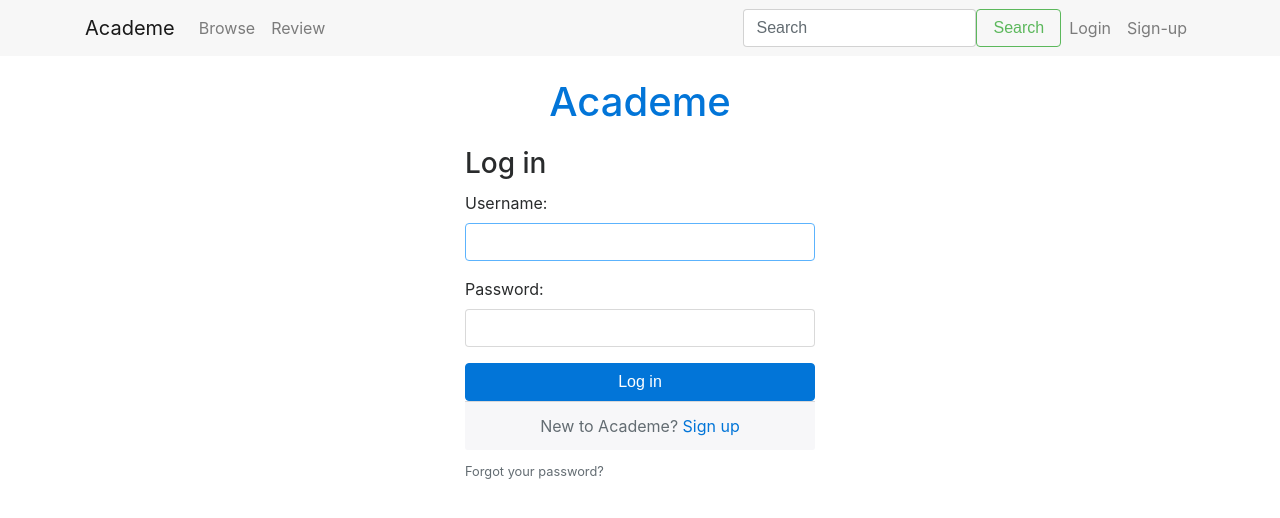
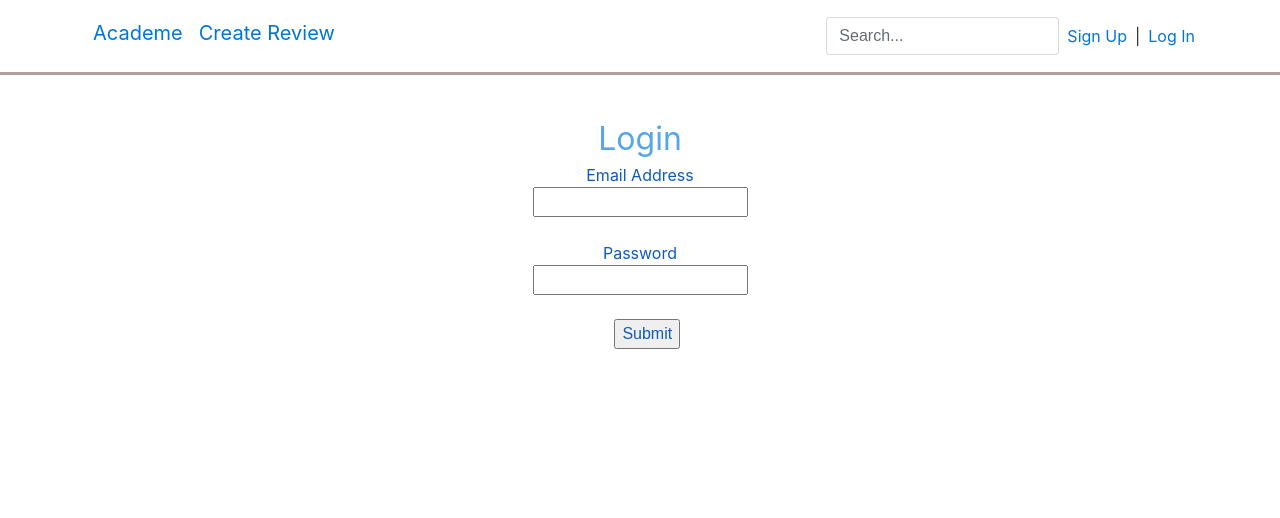
Before and after one commit to JayCay/Academe, a Django app: page /login/ in a window 1280 px wide. Shown: the top 518 px of the page. Run offline with Django 3.2, Linux system fonts and the light colour scheme; some libraries are stand-ins or nearby versions.

Commit message:
Login Signup and Homepage HTMLs

```diff
--- /dev/null
+++ b/static/css/123.css
@@ -0,0 +1,166 @@
+body {
+    margin: 0;
+    padding: 0;
+}
+
+#academe {
+     position: relative;
+     margin-left: auto;
+}
+
+#create {
+
+	position: relative;
+
+}
+
+#nav {
+	margin-left: auto;
+	border-right-style: none;
+	border-left-style: none;
+	border-top-style: none;
+	border-bottom-style: solid;
+	border-color:#b0a1a0;
+}
+
+#sign {
+
+	text-align: center;
+	color:#56a6ed;
+	font-size: 2em;
+}
+
+#name {
+
+	 display: block;
+	 margin:auto;
+}
+
+#pass {
+
+	 display: block;
+	 margin:auto;
+}
+
+#email {
+
+	 display: block;
+	  margin:auto;
+}
+
+#submit {
+
+	color:#0f5abd;
+	margin-left: 48%;
+}
+
+.signup {
+
+	text-align:center;
+	color:#0f5abd;
+}
+
+#signpage {
+
+	margin-left: 0.5em;
+}
+
+#split {
+	margin-top: 1em;
+	margin-left: 0.5em;
+	margin-right: 0.5em;
+}
+
+
+#welcome {
+	margin-left: 2em;
+	color: #0f5abd;
+	font-size: 3em;
+}
+
+#searchfor {
+	margin-left: 4.5em;
+	color: #2e57db;
+	font-size: 2.8em;
+}
+
+#coursebox{
+	margin-left: 30%;
+	display: inline;
+
+}
+
+#profbox{
+
+	margin-left: 50%;
+	display: inline;
+
+
+}
+
+#prof {
+	color: #2e57db;
+	display: inline;
+	font-size: 1.5em;
+	margin-left: 14.7%;
+}
+
+#course {
+
+	color: #2e57db;
+	display: inline;
+	font-size: 1.5em;
+	margin-left: 30%;
+
+}
+
+#createtext {
+
+	color: #2e57db;
+	margin-left: 10%;
+	font-size: 1.8em;
+}
+
+#submitsearch {
+
+
+	margin-left: 45%;
+}
+
+#dropdownMenuButton {
+  	width: 300px;
+  	height: 40px;
+  	margin-left: 11%;
+}
+
+#dropdownMenuButton2 {
+  	width: 300px;
+  	height: 40px;
+  	margin-left: 11%;
+}
+
+.dropdown-menu {
+
+	margin-left: 11%;
+
+
+}
+
+#rating {
+
+	color: #2e57db;
+	margin-left: 10%;
+	font-size: 1.3em;
+}
+
+#textrev {
+
+	margin-left:10%;
+	width: 40%;
+	height: 8em;
+}
+
+#revsub {
+
+	margin-left: 10%;
+}
--- a/templates/login.html
+++ b/templates/login.html
@@ -1,31 +1,73 @@
-{% extends 'templates/base.html' %}
+{% load static %}
+<!DOCTYPE html>
+<html>
+<head>
+  <title></title>
+  <link rel="stylesheet" href="https://maxcdn.bootstrapcdn.com/bootstrap/4.0.0-alpha.6/css/bootstrap.min.css" integrity="sha384-rwoIResjU2yc3z8GV/NPeZWAv56rSmLldC3R/AZzGRnGxQQKnKkoFVhFQhNUwEyJ" crossorigin="anonymous">
+  <link rel="stylesheet" type="text/css" href="{% static 'css/123.css' %}">
+</head>
+<body>
 
-{% block content %}
-	<div class="container">
-		<h1 class="text-center logo my-4">
-			<a href="{% url 'homepage'%}">Academe</a>
-		</h1>
-		<div class="row justify-content-center">
-			<div class="col-lg-4 col-md-6 col-sm-8">
-				<div class="">
-					<div class="card-body">
-						<h3 class="card-title">Log in</h3>
-						<form method="post" novalidate>
-							{% csrf_token %}
-							{% include 'templates/includes/form.html' %}
-							<button type="submit" class="btn btn-primary btn-block">Log in</button>
-						</form>
-					</div>
-					<div class="card-footer text-muted text-center">
-						New to Academe? <a href="{% url 'signup' %}">Sign up</a>
-					</div>
-				</div>
-				<div class="text-xenter py-2">
-					<small>
-						<a href="#" class="text-muted">Forgot your password?</a>
-					</small>
-				</div>
-			</div>
-		</div>
-	</div>
-{% endblock %}
+   <!-- NAVBAR WITH FORM -->
+
+  <nav class="navbar navbar-light navbar-toggleable-md fix-top" id="nav">
+        <div class="container">
+            <div class="collapse navbar-collapse" id="navbarNav">
+
+
+            	<div>
+              		<ul class="navbar-nav mr-auto">
+                  		<li class="nav-item">
+                      		<a class="nav-link btn-lg text-primary" id="academe" href="{% url 'homepage' %}">Academe</a>
+                 		 </li>
+            	    </ul>
+            	</div>
+
+            	<div>
+              		<ul class="navbar-nav">
+                  		<li class="nav-item">
+                      		<a class="nav-link btn-lg text-primary ml-auto" id="create" href="createrev.html">Create Review</a>
+                 		 </li>
+            	    </ul>
+            	</div>
+
+              <form class="form-inline ml-auto">
+                <input type="text" class="form-control" placeholder="Search...">
+                <a id="signpage" href="{% url 'signup' %}">Sign Up </a>
+                <p id="split"> | </p>
+                <a id="logpage" href="{% url 'login' %}"> Log In </a>
+              </form>
+            </div>
+          </div>
+    </nav>
+
+    <br>
+
+    <div>
+    	 <p>
+      		<div id="sign"> Login </div>
+
+        	<div>
+        		<form action="/action_page.php">
+
+
+          <div class="signup"> Email Address </div>
+          <input id="email" type="text" ><br>
+
+  				<div class="signup"> Password </div>
+  				<input id="pass" type="text" ><br>
+
+
+
+  				<input id="submit" type="submit" ><br>
+
+				</form>
+        	</div>
+		</p>
+   	</div>
+
+	{% block content %}
+	{% endblock %}
+
+</body>
+</html>
```
Also changed, not shown: templates/index.html (+64 -11 lines), templates/signup.html (+76 -11 lines).
